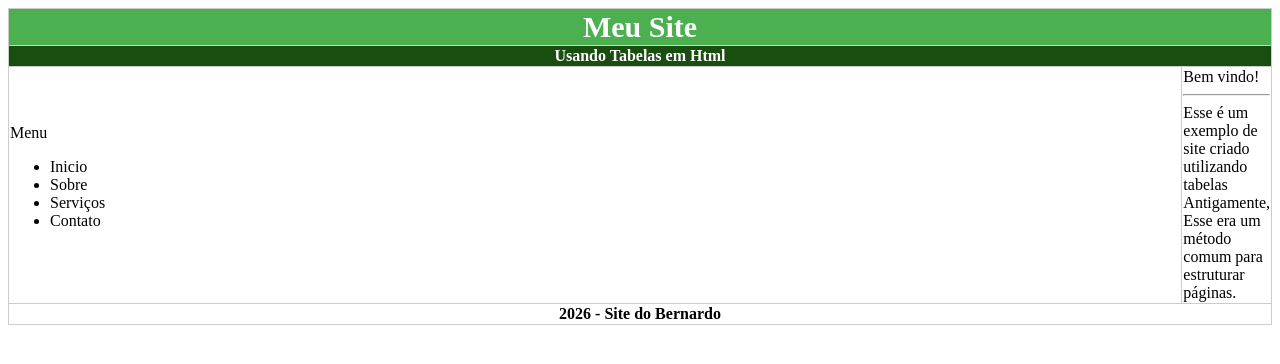
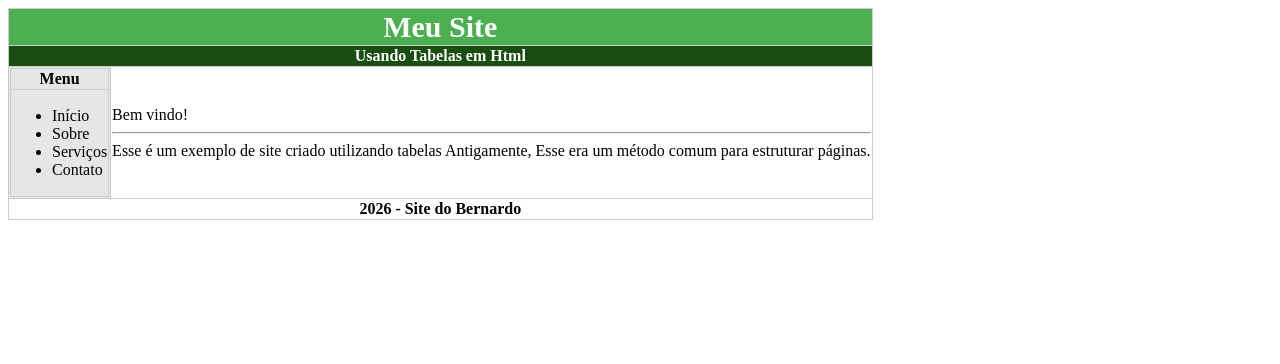
Before and after one commit to thebari/sitetabela, a plain HTML site: page index.html in a window 1280 px wide. Drawn offline with Linux system fonts and the light colour scheme.

Commit message:
Atualizado

```diff
--- a/index.html
+++ b/index.html
@@ -7,10 +7,7 @@
   <title>Site Tabela</title>
 
   <style>
-    table,
-    th,
-    td {
-      width: 100%;
+    table, th, td {
       border-collapse: collapse;
       border: 1px solid #ccc;
     }
@@ -44,16 +41,22 @@
       <th colspan="2" id="subtitle"> Usando Tabelas em Html </th>
     </tr>
 
-
+    <tr>
+      <td id="menu">
+        <table>
+          <tr>
+            <th>Menu</th>
+          </tr>
+          <tr>
             <td>
-      <table>
-        Menu
               <ul>
-            <li> Inicio </li>
-            <li> Sobre </li>
-            <li> Serviços </li>
-            <li> Contato </li>
+                <li>Início</li>
+                <li>Sobre</li>
+                <li>Serviços</li>
+                <li>Contato</li>
               </ul>
+            </td>
+          </tr>
         </table>
       </td>
 
```
Lines whose indentation alone changed are shown as unchanged.
